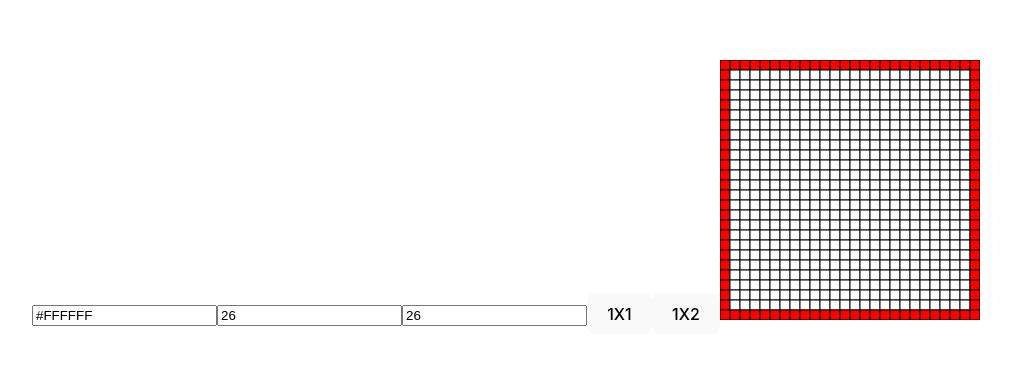
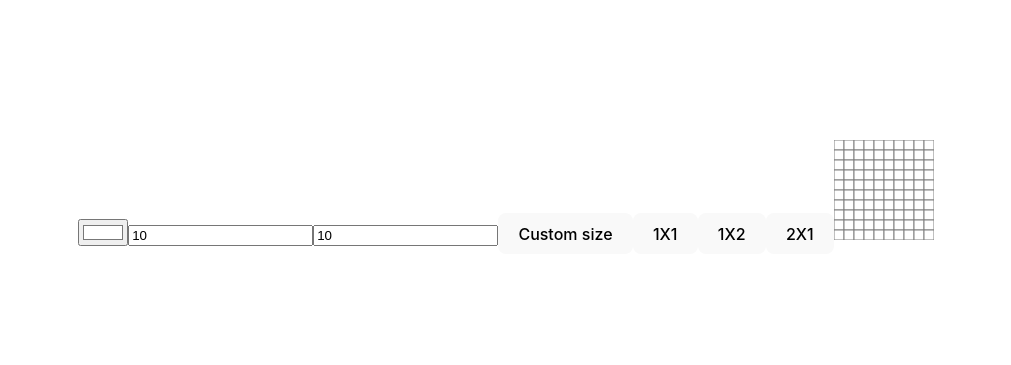
Before and after one commit to RasyadiAbdoellah/SVG-Pixel-Art, a React (Vite) app: page / in a window 1280 px wide. Shown: the part 203-568 px from the top of the page, without its empty margins (134-1145 px from the left). Built offline with nearby package versions, Linux system fonts and the light colour scheme.

Commit message:
switch to single level array - use y* width + x formla to convert x y to array index

```diff
--- a/src/App.tsx
+++ b/src/App.tsx
@@ -1,76 +1,119 @@
-import { useState, useLayoutEffect, useEffect } from "react";
-import reactLogo from "./assets/react.svg";
-import { cloneDeep, isMatch } from "lodash";
+import { useState, useEffect, ReactElement } from "react";
 import "./App.css";
 
-function generateCells(
-  height: number,
-  width: number,
-  color: string
-): string[][] {
-  const cellData: string[][] = [];
-  for (let i = 0; i < width; i++) {
-    if (i === 0 || i === width - 1) {
-      cellData.push(new Array(height).fill("red"));
-    } else {
-      cellData.push(new Array(height).fill(color));
-      cellData[i][0] = "red";
-      cellData[i][height - 1] = "red";
-    }
-  }
-  return cellData;
+type CanvasDimension = {
+  height: number;
+  width: number;
 }
 
 function App() {
+  const updateCell = (x: number, y: number) => {
+    const copy = cellData.slice();
+    copy[y * width + x] = cellColor;
+    setCellData(copy);
+  };
+
+  const generateCells = (
+    height: number,
+    width: number,
+    color: string
+  ): string[] => {
+    const cellColors: string[] = new Array(height * width).fill(color);
+
+    //generate red border
+
+    // for (let y = 0; y < height; y++) {
+    //   for (let x = 0; x < width; x++) {
+    //     if (y === 0 || y === height - 1) {
+    //       cellColors[y * width + x] = "red";
+    //     }
+    //   }
+    //   cellColors[y * width] = "red";
+    //   cellColors[y * width + width - 1] = "red";
+    // }
+    return cellColors;
+  };
+
   const [cellColor, setCellColor] = useState<string>("#FFFFFF");
-  const [height, setHeight] = useState<number>(26);
-  const [width, setWidth] = useState<number>(26);
-
+  const [canvasDimension, setCanvasDimension] = useState<CanvasDimension>({ height: 10, width: 10 });
+  const { height, width } = canvasDimension;
+  const [heightInput, setHeightInput] = useState<number>(height);
+  const [widthInput, setWidthInput] = useState<number>(width);
+  const [cellData, setCellData] = useState<string[]>(
+    generateCells(height, width, cellColor)
+  );
   const [mouseDown, setMouseDown] = useState<boolean>(false);
 
+  useEffect(() => {
+    setCellData(generateCells(height, width, "#ffffff"));
+    setHeightInput(height);
+    setWidthInput(width);
+  }, [canvasDimension]);
+
   const cellSize = 10;
-
   const viewWidth = cellSize * width;
   const viewHeight = cellSize * height;
 
-  const [cellData, setCellData] = useState<string[][]>(
-    generateCells(height, width, cellColor)
-  );
+  //cell generation
+  const cells: ReactElement[] = [];
 
-  const updateCell = (x: number, y: number) => {
-    const copy = cloneDeep(cellData);
-    copy[x][y] = cellColor;
-    setCellData(copy);
-  };
-
-  useEffect(() => {
-    console.log("useeffect");
-    setCellData(generateCells(height, width, "#ffffff"));
-  }, [height, width]);
+  for (let y = 0; y < height; y++) {
+    for (let x = 0; x < width; x++) {
+      cells.push(
+        <rect
+          key={y * width + x}
+          width={cellSize}
+          height={cellSize}
+          x={x * cellSize}
+          y={y * cellSize}
+          stroke="grey"
+          fill={cellData[y * width + x]}
+          onClick={() => updateCell(x, y)}
+          onMouseDown={()=> {
+            setMouseDown(true)
+          }}
+          onMouseMove={() => {
+            mouseDown && updateCell(x, y)
+          }}
+          onMouseUp={()=> {
+            setMouseDown(false)
+          }}
+        />
+      );
+    }
+  }
 
   return (
     <div>
       <input
-        type="text"
+        type="color"
         value={cellColor}
         onChange={(e) => setCellColor(e.target.value)}
       />
       <input
         type="number"
-        value={height}
-        onChange={(e) => setHeight(parseInt(e.target.value))}
+        value={heightInput}
+        onChange={(e) => setHeightInput(parseInt(e.target.value))}
       />
 
       <input
         type="number"
-        value={width}
-        onChange={(e) => setWidth(parseInt(e.target.value))}
+        value={widthInput}
+        onChange={(e) => setWidthInput(parseInt(e.target.value))}
       />
 
       <button
         onClick={() => {
-          setWidth(26);
-          setHeight(26);
+          setCanvasDimension({ height: heightInput, width: widthInput });
+          setCellData(generateCells(height, width, "#ffffff"));
+        }}
+      >
+        Custom size
+      </button>
+
+      <button
+        onClick={() => {
+          setCanvasDimension({ height: 10, width: 10 });
           setCellData(generateCells(height, width, "#ffffff"));
         }}
       >
@@ -79,14 +122,21 @@ function App() {
 
       <button
         onClick={() => {
-          setWidth(26);
-          setHeight(54);
+          setCanvasDimension({ height: 10 * 2, width: 10 });
           setCellData(generateCells(height, width, "#ffffff"));
         }}
       >
         1X2
       </button>
 
+      <button
+        onClick={() => {
+          setCanvasDimension({ height: 10, width: 10 * 2 });
+          setCellData(generateCells(height, width, "#ffffff"));
+        }}
+      >
+        2X1
+      </button>
       <svg
         xmlns="http://www.w3.org/2000/svg"
         width={viewWidth}
@@ -94,41 +144,7 @@ function App() {
         viewBox={`0 0 ${viewWidth} ${viewHeight}`}
         version="1.1"
       >
-        <g>
-          {cellData.map((rows, x) => {
-            return rows.map((value, y) => {
-              const xPos = x * cellSize;
-              const yPos = y * cellSize;
-              return (
-                <rect
-                  key={`${x}_${y}`}
-                  width={cellSize}
-                  height={cellSize}
-                  x={xPos}
-                  y={yPos}
-                  stroke="black"
-                  fill={value}
-                  onClick={() => {
-                    if (value !== "red") {
-                      updateCell(x, y);
-                    }
-                  }}
-                  onMouseDown={() => {
-                    setMouseDown(true);
-                  }}
-                  onMouseMove={() => {
-                    if (mouseDown && value !== "red") {
-                      updateCell(x, y);
-                    }
-                  }}
-                  onMouseUp={() => {
-                    setMouseDown(false);
-                  }}
-                />
-              );
-            });
-          })}
-        </g>
+        <g>{cells}</g>
       </svg>
     </div>
   );
```
